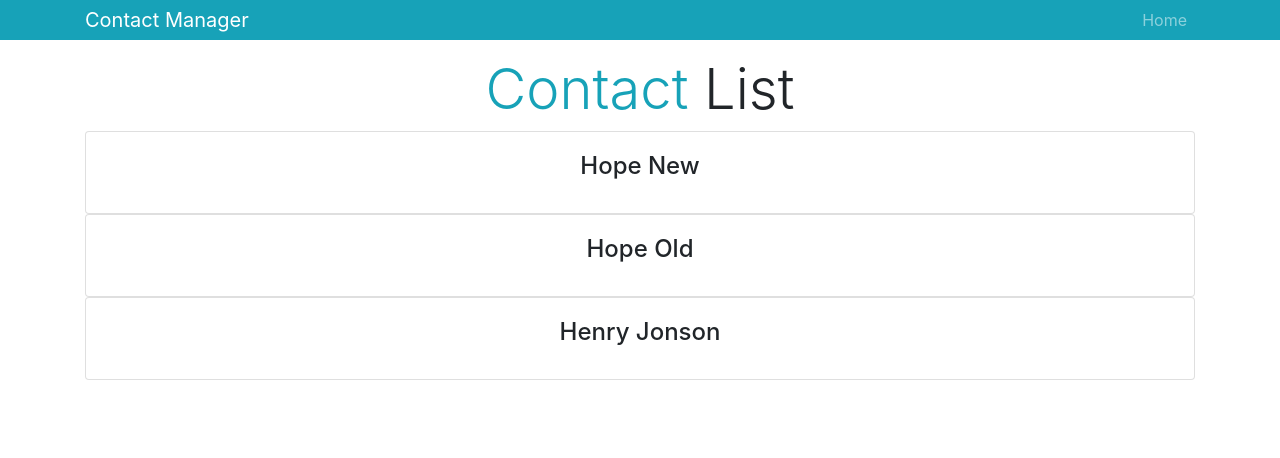
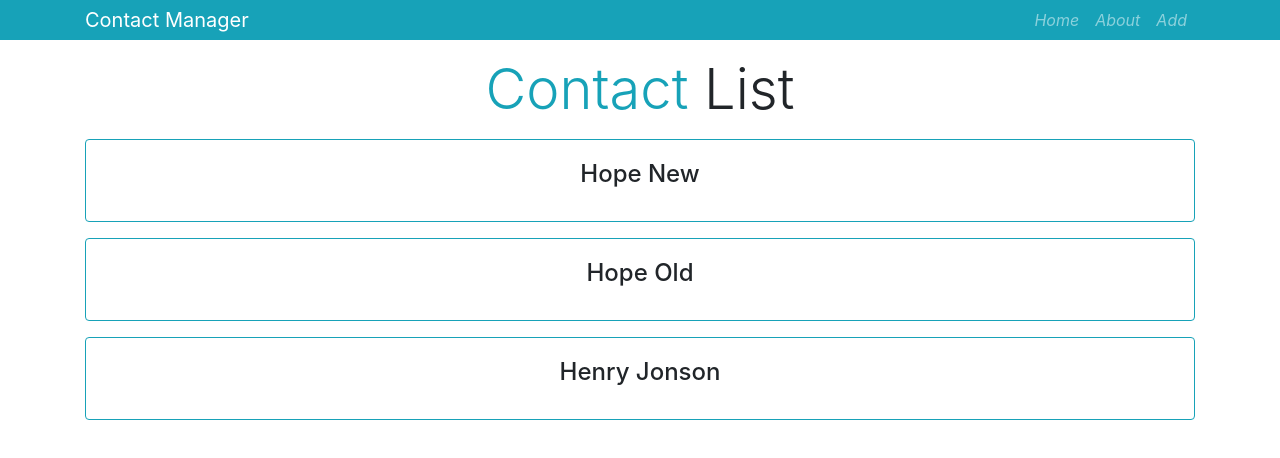
Before and after one commit to Magvin/ContactManagerReact, a React (Create React App) app: page / in a window 1280 px wide. Shown: the top 458 px of the page. Built offline with nearby package versions, Linux system fonts and the light colour scheme; the HTML template or start-up script is replaced by a standard one.

Commit message:
404 Page

```diff
--- a/src/App.js
+++ b/src/App.js
@@ -5,6 +5,7 @@ import Contacts from "./components/contacts/Contacts";
 import Header from "./components/layout/Header";
 import About from "./components/pages/About";
 import AddContact from "./components/contacts/AddContact";
+import NotFound from "./components/pages/NotFound";
 import { Provider } from "./context";
 import "bootstrap/dist/css/bootstrap.min.css";
 
@@ -20,6 +21,7 @@ class App extends Component {
                 <Route exact path="/" component={Contacts} />
                 <Route exact path="/contact/add" component={AddContact} />
                 <Route exact path="/about" component={About} />
+                <Route component={NotFound} />
               </Switch>
             </div>
           </div>
--- a/src/components/contacts/AddContact.js
+++ b/src/components/contacts/AddContact.js
@@ -41,6 +41,7 @@ class AddContact extends Component {
       phone: "",
       errors: {}
     });
+    this.props.history.push("/");
   };
   onChange = e => this.setState({ [e.target.name]: e.target.value });
   render() {
@@ -50,7 +51,10 @@ class AddContact extends Component {
         {value => {
           const { dispatch } = value;
           return (
-            <div className="card mb-3 " style={{ width: "18rem" }}>
+            <div
+              className="card mb-3  "
+              style={{ margin: "0 auto", width: "18rem" }}
+            >
               <div className="card-header">Add Contact</div>
               <div className="card-body">
                 <form onSubmit={this.onSubmit.bind(this, dispatch)}>
--- a/src/components/contacts/Contact.js
+++ b/src/components/contacts/Contact.js
@@ -24,7 +24,7 @@ class Contact extends Component {
         {value => {
           const { dispatch } = value;
           return (
-            <div className="card mb3">
+            <div className="card mb-3 border-info ">
               <div className="card-body">
                 <h4 className="card-title text-center">
                   {name}
--- a/src/components/contacts/Contacts.js
+++ b/src/components/contacts/Contacts.js
@@ -10,9 +10,10 @@ class Contacts extends Component {
           const { contacts } = value;
           return (
             <React.Fragment>
-              <h1 className="display-4 mb-2 text-center">
+              <h1 className="display-4 mb-3 text-center">
                 <span className="text-info">Contact</span> List
               </h1>
+
               {contacts.map(contact => (
                 <Contact key={contact.id} contact={contact} />
               ))}
--- a/src/components/layout/Header.js
+++ b/src/components/layout/Header.js
@@ -1,5 +1,6 @@
 import React from "react";
 import PropTypes from "prop-types";
+import { Link } from "react-router-dom";
 
 const Header = props => {
   const { branding } = props;
@@ -12,9 +13,19 @@ const Header = props => {
         <div>
           <ul className="navbar-nav mr-auto">
             <li className="nav-item">
-              <a href="/" className="nav-link">
-                Home
-              </a>
+              <Link to="/" className="nav-link">
+                <i className="fas fa-home"> Home</i>
+              </Link>
+            </li>
+            <li className="nav-item">
+              <Link to="/About" className="nav-link">
+                <i className="fas fa-question"> About</i>
+              </Link>
+            </li>
+            <li className="nav-item">
+              <Link to="/contact/add" className="nav-link">
+                <i className="fas fa-plus"> Add</i>
+              </Link>
             </li>
           </ul>
         </div>
--- /dev/null
+++ b/src/components/pages/NotFound.js
@@ -0,0 +1,19 @@
+import React from "react";
+import { Link } from "react-router-dom";
+
+export default () => {
+  return (
+    <div className="text-center" style={{ margin: "50% auto" }}>
+      <h1 className="display-4">
+        <span className="text-info">404 </span>
+        Page not found
+      </h1>
+      <p className="lead">Sorry that page does not exist</p>
+      <button type="button" className="btn btn-outline-info">
+        <Link to="/" className="text-info">
+          Home
+        </Link>
+      </button>
+    </div>
+  );
+};
```
